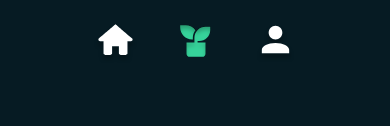
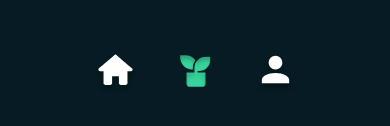
Before and after one commit to davidalejo32/On-s-plante, a plain HTML site: page associations.html in a window 390 px wide. Shown: the part 604-730 px from the top of the page. Drawn offline with Linux system fonts and the light colour scheme.

Commit message:
cambios en el nav de mobile

```diff
--- a/css/associations-mobile.css
+++ b/css/associations-mobile.css
@@ -15,14 +15,34 @@ body {
     margin: 0;
     box-sizing: border-box;
     background-color: var(--background-dark);
+    position: relative;
+}
+
+main {
+    width: 100%;
+    height: 100%;
+}
+
+section {
+    width: 100%;
+    height: auto;
+    margin-bottom: 5rem;
 }
 
 .plant-desktop {
     display: none;
 }
 
+.header-container-nav {
+    width: 100%;
+    height: auto;
+    position: relative;
+    bottom: 0;
+}
+
 .header-container-nav ul {
     width: 100%;
+    height: auto;
     min-width: 320px;
     /* max-width: 768px; */
     height: 6rem;
@@ -33,6 +53,7 @@ body {
     align-items: center;
     bottom: 0;
     margin-top: 2rem;
+
 }
 
 .header-container-nav  li {
```
Also changed, not shown: associations.html (+3 -1 lines).
